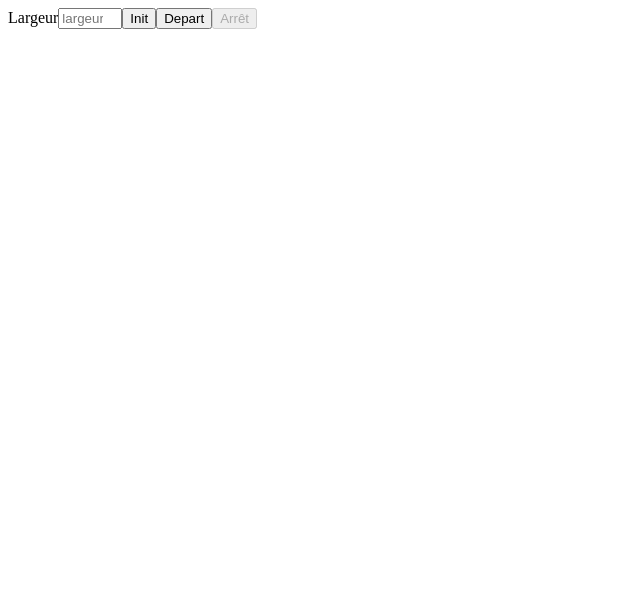
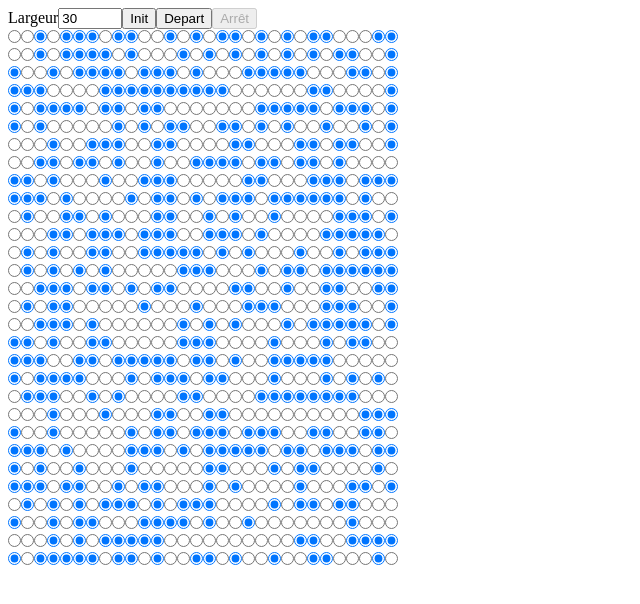
Before and after one commit to gfouquet/conway-react, a React app: page / in a window 1280 px wide. Both pictures are taken after a click on the button "Init". Shown: the top 604 px of the page, without its empty margins (0-640 px from the left). Built offline with nearby package versions, Linux system fonts and the light colour scheme.

Commit message:
'experiment' is working with some hiccups

```diff
--- a/App.js
+++ b/App.jsx
@@ -5,7 +5,7 @@ import Experiment from './Experiment'
 const App = (props) => (
     <div>
         <Form />
-            <Experiment />
+        <Experiment />
     </div>
 )
 
--- a/Experiment.jsx
+++ b/Experiment.jsx
@@ -5,20 +5,6 @@ import {initGrid, defineGrid, startExperiment} from './actions'
 const mapStateToProps = (state) => {
     return {cells: state.cells}
 }
-
-/*const mapDispatchToProps = (dispatch) => {
-    return {
-        onInitClick: () => {
-            dispatch(initGrid())
-        },
-        onChangeWidth: (width) => {
-            dispatch(defineGrid(width))
-        },
-        onStartClick: () => {
-            dispatch(startExperiment())
-        }
-    }
-}*/
 
 const Experiment = connect(mapStateToProps)(
     ({cells}) => {
@@ -51,7 +37,7 @@ const Row = ({row, rowKey}) => {
 
 const Cell = ({cell}) => (
     <td>
-        <input type="checkbox" checked={ cell } readOnly="true"/>
+        <input type="radio" checked={ cell } />
     </td>
 )
 
--- a/Form.js
+++ b/Form.jsx
@@ -8,19 +8,17 @@ const mapStateToProps = (state) => {
     return {width, running}
 }
 
-const mapDispatchToProps = (dispatch) => {
-    return {
+const mapDispatchToProps = (dispatch) => ({
     onInitClick: () => dispatch(initGrid()),
     onChangeWidth: (width) => dispatch(defineGrid(width)),
     onStartClick: () => {
-            const experimentId = setInterval(() => dispatch(computeNextBatch()), 500) // not too sure if this should be here or in startExperiment reducer
+        const experimentId = setInterval(() => dispatch(computeNextBatch()), 200) // not too sure if this should be here or in startExperiment reducer
         return dispatch(startExperiment(experimentId))
     },
     onStopClick: () => {
         return dispatch(stopExperiment())
     }
-    }
-}
+})
 
 const Form = connect(mapStateToProps, mapDispatchToProps)(
     ({width, running, onInitClick, onChangeWidth, onStartClick, onStopClick}) => (
--- a/index.html
+++ b/index.html
@@ -8,7 +8,7 @@
             border-collapse: collapse;
             border-spacing:0;
         }
-        tr, td, input[type=checkbox] {
+        tr, td, td input {
             margin: 0;
             padding: 0;
         }
--- a/main.js
+++ b/main.js
@@ -5,7 +5,7 @@ import {createStore} from 'redux'
 import App from './App'
 import conway from './reducers'
 
-const store = createStore(conway)
+const store = createStore(conway, {width: 30, cells: []})
 
 render(
     <Provider store={store}><App /></Provider>,
--- a/reducers.js
+++ b/reducers.js
@@ -1,8 +1,8 @@
-import {combineReducers} from 'redux'
 import {INIT_GRID, DEFINE_GRID, START_EXPERIMENT, COMPUTE_NEXT_BATCH, STOP_EXPERIMENT} from './actions'
 
 const initialState = {
     width: undefined,
+    experimentId: undefined,
     cells: []
 }
 
@@ -36,20 +36,40 @@ function conway(state = initialState, action) {
                 ...state,
                 experimentId: action.experimentId
             }
-        case COMPUTE_NEXT_BATCH:
-            console.log("compute next batch")
-            return state
         case STOP_EXPERIMENT:
             clearInterval(state.experimentId) // not too sure if this should be here or in computeNextBatch action trigger
             return {
                 ...state,
                 experimentId: undefined
             }
+        case COMPUTE_NEXT_BATCH:
+            return {
+                ...state,
+                cells: cells(state.cells)
+            }
         default:
             return state
     }
 }
 
-// const conway = combineReducers({})
+const neighboursOffsets = [[-1, -1], [-1, 0], [-1, 1], [0, -1], [0, 1], [1, -1], [1, 0], [1, 1]]
+
+function cells(state) {
+    const rowMapper = (row, rdx) => row.map(cellMapper(rdx))
+
+    const cellMapper = (rdx) => (cell, cdx) => {
+        const livingNeighboursCount = neighboursOffsets.reduce(livingNeighboursCounter(rdx, cdx), 0)
+        return (!cell && livingNeighboursCount === 3) || (!!cell && livingNeighboursCount === 2 || livingNeighboursCount === 3)
+    }
+
+    const livingNeighboursCounter = (rdx, cdx) => (acc, offset) => {
+        const row = state[rdx + offset[0]]
+        const cell = row === undefined ? undefined : row[cdx + offset[1]]
+        if (cell) acc++
+        return acc
+    }
+
+    return state.map(rowMapper)
+}
 
 export default conway
--- a/webpack.config.js
+++ b/webpack.config.js
@@ -12,6 +12,7 @@ module.exports = {
         inline: true,
         port: 8181
     },
+    devtool: 'source-map',
     module: {
         preLoaders: [
             {
```
Lines whose indentation alone changed are shown as unchanged.
